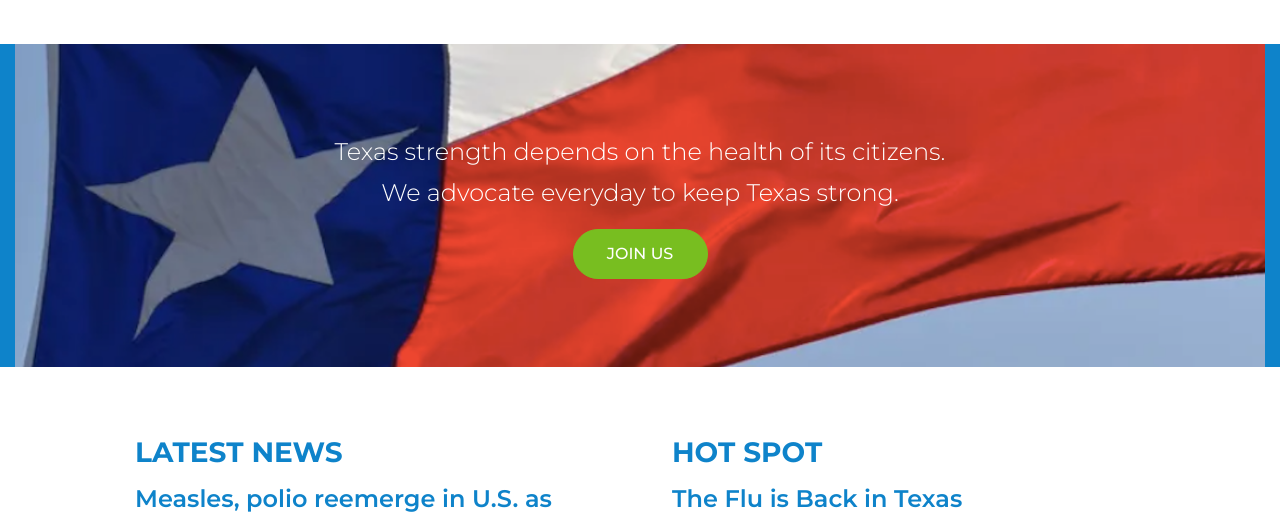
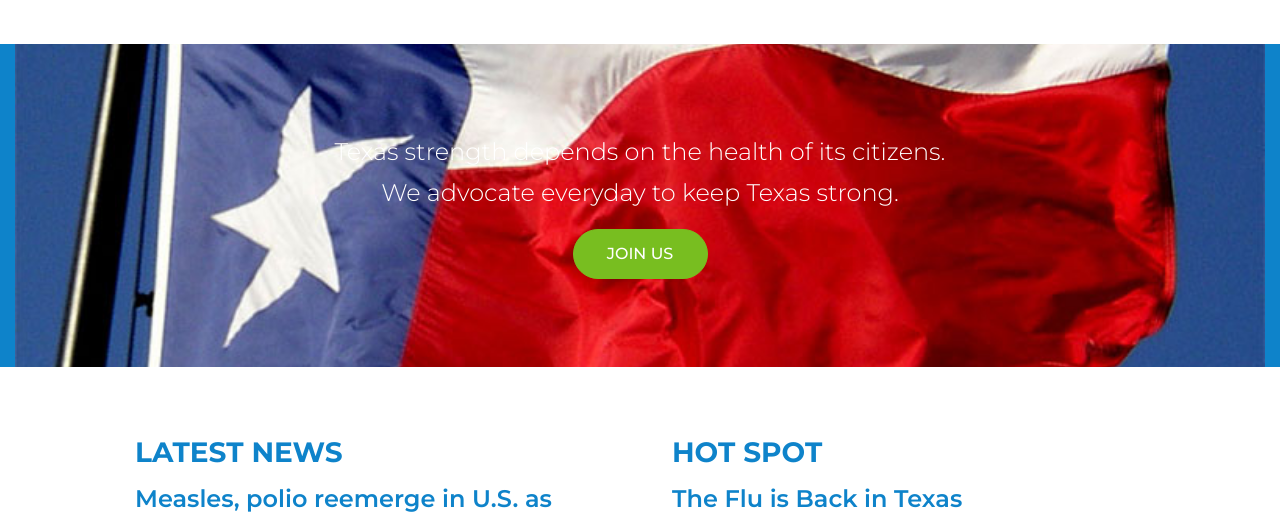
Before and after one commit to aitshuber/immunizecc, a Jekyll site: the page built from home.html, in a window 1280 px wide. Shown: the part 1300-1822 px from the top of the page. Built offline with Jekyll 4.4.1, drawn with Linux system fonts in a browser that asks for light colours; some web fonts are replaced; a script that is not in the unit is left out; comment, search, counter and statistics services are not loaded; grey boxes are pictures that could not be loaded.

Commit message:
Updated 2 files via CloudCannon

```diff
--- a/home.html
+++ b/home.html
@@ -11,8 +11,7 @@ call-to-action:
   text: >-
     Texas strength depends on the health of its citizens. <br> We advocate
     everyday to keep Texas strong.
-  image: >-
-    /assets/img/the-immunization-partnership/screen-shot-2022-10-10-at-5-28-58-pm.png
+  image: /assets/img/the-immunization-partnership/texas-flag.jpg
   url: https://immunizeusa.salsalabs.org/mailinglistsign-up/index.html
   button-text: JOIN US
 main-topic:
```
Also changed, not shown: assets/img/the-immunization-partnership/texas-flag.jpg (added).
